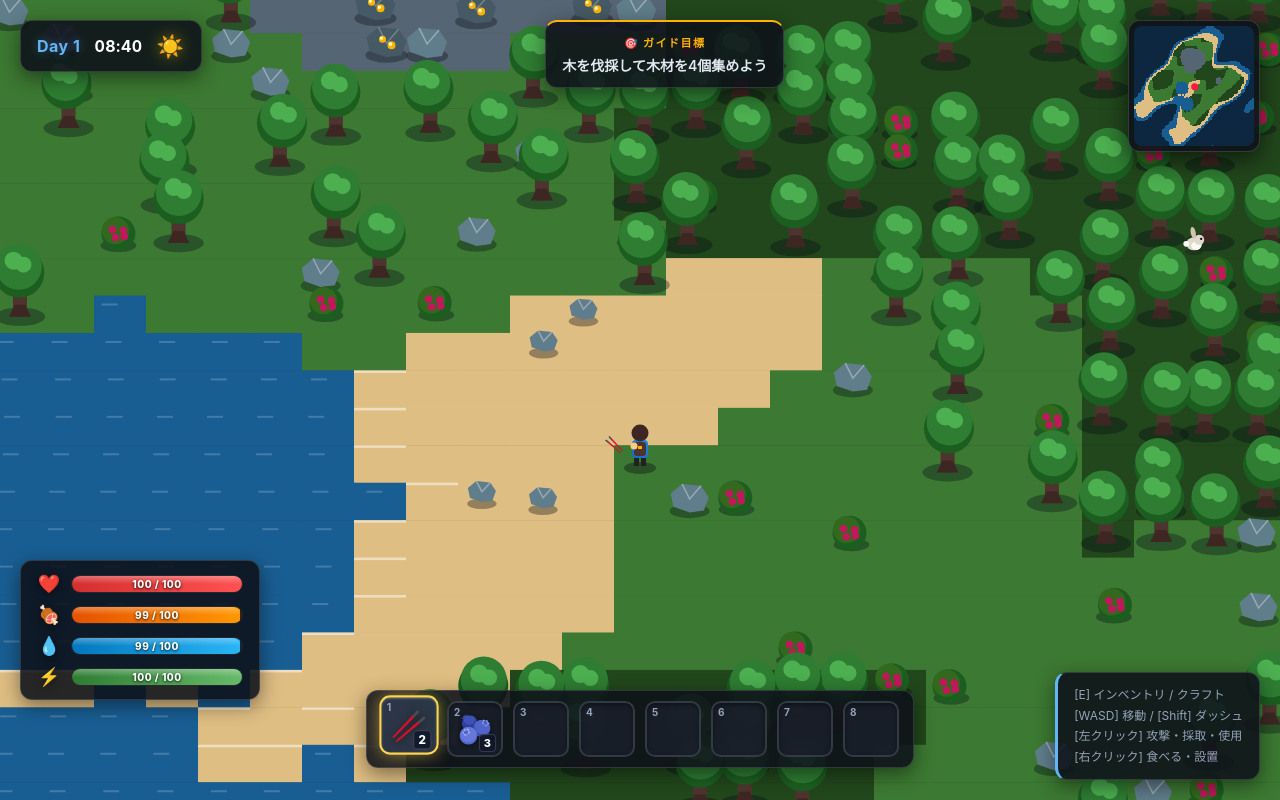
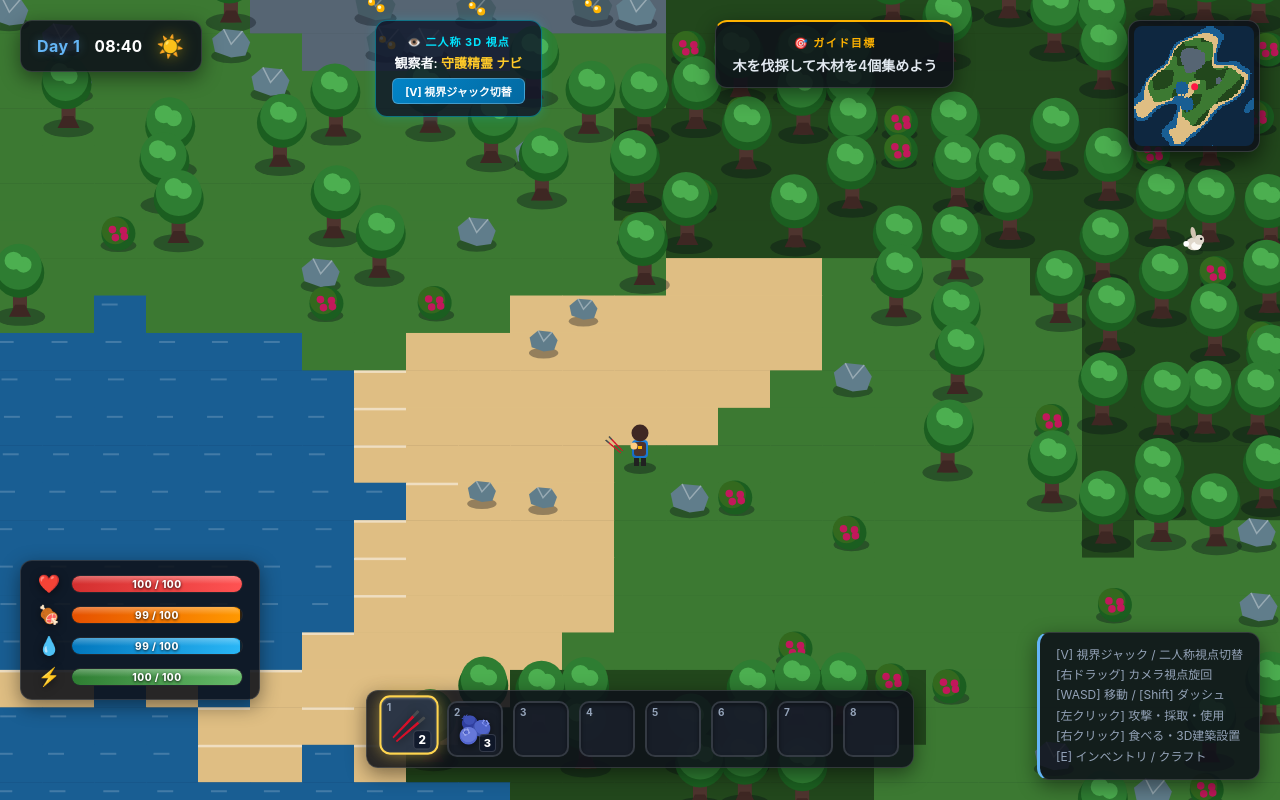
Before and after one commit to 2502030-pixel/agy, a website with bundled scripts: page index.html in a window 1280 px wide. Built offline with nearby package versions, Linux system fonts and the light colour scheme; animation ran at ten frames a second.

Commit message:
feat(ui): add second-person HUD, vision-jack overlay, and updated controls

```diff
--- a/index.html
+++ b/index.html
@@ -11,6 +11,9 @@
     <!-- メインゲームキャンバス -->
     <canvas id="gameCanvas"></canvas>
 
+    <!-- 視界ジャック・フルスクリーン効果レイヤー -->
+    <div id="vision-jack-overlay"></div>
+
     <!-- UIオーバーレイ -->
     <div id="ui-layer">
       <!-- 上部ステータスバー -->
@@ -19,6 +22,13 @@
           <div id="day-counter">Day 1</div>
           <div id="clock-display">08:00</div>
           <div id="sun-moon-icon">☀️</div>
+        </div>
+
+        <!-- 二人称 3D 視点 HUD -->
+        <div id="second-person-hud" class="hud-panel">
+          <div class="sp-title">👁️ 二人称 3D 視点</div>
+          <div class="sp-status">観察者: <span id="camera-target-label">守護精霊 ナビ</span></div>
+          <button id="switch-camera-btn" class="sp-btn" title="視界ジャック切替 [V]">[V] 視界ジャック切替</button>
         </div>
 
         <div id="quest-tracker" class="hud-panel">
@@ -72,10 +82,12 @@
 
       <!-- 右下アクションボタン/ヘルプ -->
       <div id="help-hint" class="hud-panel">
-        <div>[E] インベントリ / クラフト</div>
+        <div>[V] 視界ジャック / 二人称視点切替</div>
+        <div>[右ドラッグ] カメラ視点旋回</div>
         <div>[WASD] 移動 / [Shift] ダッシュ</div>
         <div>[左クリック] 攻撃・採取・使用</div>
-        <div>[右クリック] 食べる・設置</div>
+        <div>[右クリック] 食べる・3D建築設置</div>
+        <div>[E] インベントリ / クラフト</div>
       </div>
     </div>
 
--- a/style.css
+++ b/style.css
@@ -583,3 +583,81 @@ canvas#gameCanvas {
   85% { opacity: 1; transform: translateX(0); }
   100% { opacity: 0; transform: translateX(30px); }
 }
+
+/* 二人称 3D HUD & 視界ジャック (Second-Person Perspective) */
+#second-person-hud {
+  display: flex;
+  flex-direction: column;
+  align-items: center;
+  gap: 4px;
+  background: rgba(15, 23, 42, 0.82);
+  border: 1px solid rgba(0, 229, 255, 0.4);
+  box-shadow: 0 0 12px rgba(0, 229, 255, 0.2);
+}
+
+.sp-title {
+  font-size: 11px;
+  font-weight: 700;
+  color: #00e5ff;
+  letter-spacing: 1px;
+  text-transform: uppercase;
+}
+
+.sp-status {
+  font-size: 13px;
+  color: #f8fafc;
+  font-weight: 600;
+}
+
+#camera-target-label {
+  color: #ffca28;
+}
+
+.sp-btn {
+  background: linear-gradient(135deg, #0284c7, #0369a1);
+  color: #ffffff;
+  border: 1px solid rgba(255, 255, 255, 0.25);
+  border-radius: 6px;
+  padding: 4px 12px;
+  font-size: 11px;
+  font-weight: 700;
+  cursor: pointer;
+  margin-top: 2px;
+  transition: all 0.2s ease;
+}
+
+.sp-btn:hover {
+  background: linear-gradient(135deg, #0ea5e9, #0284c7);
+  box-shadow: 0 0 8px rgba(14, 165, 233, 0.5);
+  transform: translateY(-1px);
+}
+
+/* 視界ジャック・フルスクリーンオーバーレイ */
+#vision-jack-overlay {
+  position: absolute;
+  top: 0;
+  left: 0;
+  width: 100%;
+  height: 100%;
+  pointer-events: none;
+  z-index: 5;
+  transition: all 0.3s ease;
+}
+
+#vision-jack-overlay.wolf-vision {
+  box-shadow: inset 0 0 80px rgba(255, 23, 68, 0.55), inset 0 0 160px rgba(183, 28, 28, 0.4);
+  background: radial-gradient(circle, rgba(255, 23, 68, 0.05) 0%, rgba(136, 14, 79, 0.25) 100%);
+}
+
+#vision-jack-overlay.zombie-vision {
+  box-shadow: inset 0 0 80px rgba(118, 255, 3, 0.45), inset 0 0 160px rgba(27, 94, 32, 0.5);
+  background: radial-gradient(circle, rgba(118, 255, 3, 0.04) 0%, rgba(27, 94, 32, 0.25) 100%);
+}
+
+#vision-jack-overlay.prey-vision {
+  box-shadow: inset 0 0 80px rgba(255, 214, 0, 0.4), inset 0 0 160px rgba(230, 81, 0, 0.3);
+}
+
+#vision-jack-overlay.spirit-vision {
+  box-shadow: inset 0 0 60px rgba(0, 229, 255, 0.15);
+}
```
